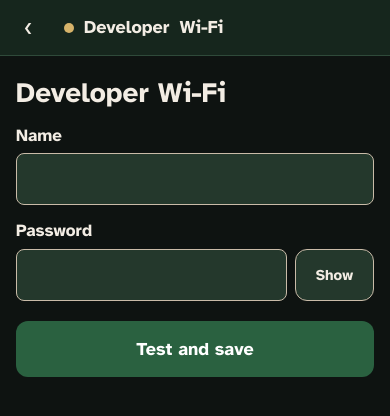
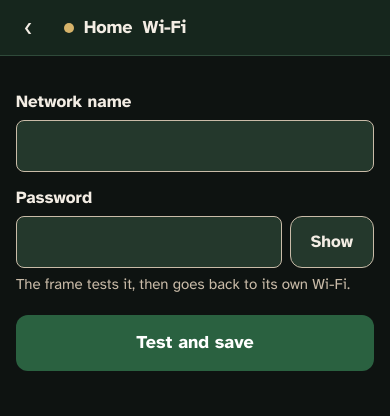
Before and after one commit to Cover100/MemoryFrame, a Flask app: template templates/home_wifi.html in a window 390 px wide. Shown: the top 416 px of the page. Run offline with Flask 3, Linux system fonts and the light colour scheme; the template is opened without the code that fills it, so the values that code supplies are empty; some libraries are stand-ins or nearby versions.

Commit message:
WIP #68: phone states per Wren 12a-12f (confirm, testing, saved, failed, 429)

```diff
--- a/static/homewifi.js
+++ b/static/homewifi.js
@@ -1,55 +1,75 @@
-// #68: developer (home) Wi-Fi from the phone. The password is never shown after submit or kept.
+// #68: home (developer) Wi-Fi from the phone, Wren's 12a-12f. The password is never shown after submit or kept.
 (function () {
   var $ = function (id) { return document.getElementById(id); };
-  var ssid = $("hwSsid"), pw = $("hwPassword"), err = $("hwError");
+  var ssid = $("hwSsid"), pw = $("hwPassword"), err = $("hwError"), show = $("hwShow");
   var MSG = {
     invalid_ssid: "Name must be 1-32 characters.",
     invalid_password: "Password must be 8-63 letters, numbers or symbols (or 64 hex digits).",
     cooldown: "Try again in a few minutes.",
     busy: "Try again in a few minutes."
   };
-  var RESULT = {
-    saved: "Saved. The frame will use it next time it starts in developer mode.",
-    failed: "Couldn't connect. Check the name and password, and that the router is in range."
-  };
+  var STATES = ["formStep", "hwTesting", "hwSaved", "hwFailed"];
+  function view(id) { STATES.forEach(function (s) { $(s).hidden = s !== id; }); }
   function bytes(s) { return new TextEncoder().encode(s).length; }
   function check() {
-    if (bytes(ssid.value) < 1 || bytes(ssid.value) > 32 || /[\x00-\x1f\x7f]/.test(ssid.value)) return MSG.invalid_ssid;
-    if (!(/^[\x20-\x7e]{8,63}$/.test(pw.value) || /^[0-9a-fA-F]{64}$/.test(pw.value))) return MSG.invalid_password;
-    return "";
+    if (bytes(ssid.value) < 1 || bytes(ssid.value) > 32 || /[\x00-\x1f\x7f]/.test(ssid.value)) return ["invalid_ssid", ssid];
+    if (!(/^[\x20-\x7e]{8,63}$/.test(pw.value) || /^[0-9a-fA-F]{64}$/.test(pw.value))) return ["invalid_password", pw];
+    return null;
   }
-  function showErr(m) { err.textContent = m; err.hidden = !m; if (m) pw.value = ""; }
-  $("hwShow").onclick = function () {
-    var show = pw.type === "password"; pw.type = show ? "text" : "password"; this.textContent = show ? "Hide" : "Show";
-  };
+  function setPwShown(on) {
+    pw.type = on ? "text" : "password"; show.textContent = on ? "Hide" : "Show";
+    show.setAttribute("aria-label", on ? "Hide password" : "Show password"); show.setAttribute("aria-pressed", on ? "true" : "false");
+  }
+  function showErr(code, field) {
+    ssid.classList.remove("bad"); pw.classList.remove("bad");
+    err.textContent = code ? MSG[code] || MSG.busy : ""; err.hidden = !code;
+    if (code) { pw.value = ""; setPwShown(false); if (field) field.classList.add("bad"); }
+  }
+  show.onclick = function () { setPwShown(pw.type === "password"); };
+  // 12c: confirm sheet, Cancel is the default.
   $("homeForm").onsubmit = function (e) {
     e.preventDefault();
-    var m = check(); showErr(m); if (m) return;
+    var c = check(); showErr(c && c[0], c && c[1]); if (c) return;
     $("hwConfirmName").textContent = ssid.value; $("hwConfirm").hidden = false; $("hwCancel").focus();
   };
-  $("hwCancel").onclick = function () { $("hwConfirm").hidden = true; pw.value = ""; };
-  function poll() {
+  $("hwCancel").onclick = function () { $("hwConfirm").hidden = true; pw.value = ""; setPwShown(false); $("hwSave").focus(); };
+  $("hwConfirm").addEventListener("keydown", function (e) { if (e.key === "Escape") $("hwCancel").onclick(); });
+  function failed(rateLimited) {
+    // 429: "Try again in a few minutes." in the 12f layout, without the Try again button.
+    $("hwFailedLine").textContent = rateLimited ? MSG.cooldown : "The frame is back on its own Wi-Fi. Your saved network did not change.";
+    $("hwFailedSteps").hidden = rateLimited; $("hwRetry").hidden = rateLimited;
+    view("hwFailed");
+  }
+  var testing = "";
+  function poll() {     // 12d: no countdown; keeps polling while the phone is off the frame's Wi-Fi
     fetch("/admin/home-wifi/status", {credentials: "same-origin", cache: "no-store"})
       .then(function (r) { return r.json(); })
       .then(function (s) {
         if (s.state === "testing") { setTimeout(poll, 3000); return; }
-        $("hwProgress").hidden = true; $("formStep").hidden = false;
-        var res = $("hwResult"); res.textContent = RESULT[s.state] || ""; res.hidden = !res.textContent;
+        if (s.state === "saved") { $("hwSavedName").textContent = s.ssid || testing; view("hwSaved"); $("hwDone").focus(); }
+        else { failed(false); $("hwRetry").focus(); }
       })
-      .catch(function () { setTimeout(poll, 3000); });   // phone off the hotspot for a while: keep trying
+      .catch(function () { setTimeout(poll, 3000); });
   }
+  $("hwDone").onclick = function () { location.href = "/admin/"; };
+  $("hwRetry").onclick = function () { showErr(""); view("formStep"); ssid.focus(); };
   $("hwGo").onclick = function () {
     var name = ssid.value, body = JSON.stringify({ssid: name, password: pw.value, confirm: true});
-    pw.value = ""; $("hwConfirm").hidden = true;
+    pw.value = ""; setPwShown(false); $("hwConfirm").hidden = true;
     var tok = (document.querySelector('meta[name="csrf-token"]') || {}).content || "";
     fetch("/admin/home-wifi", {method: "POST", credentials: "same-origin",
                                headers: {"Content-Type": "application/json", "X-CSRF-Token": tok}, body: body})
       .then(function (r) { return r.json().then(function (j) { return [r.status, j]; }); })
       .then(function (a) {
-        if (a[0] !== 202) { showErr(MSG[a[1].error] || "Try again in a few minutes."); return; }
-        $("formStep").hidden = true; $("hwResult").hidden = true;
-        $("hwTestName").textContent = name; $("hwProgress").hidden = false; setTimeout(poll, 3000);
+        if (a[0] === 429 || (a[1] && a[1].error === "cooldown")) { failed(true); return; }
+        if (a[0] !== 202) { showErr(a[1] && a[1].error, a[1] && a[1].error === "invalid_ssid" ? ssid : pw); return; }
+        testing = name; $("hwTestName").textContent = name; view("hwTesting"); setTimeout(poll, 3000);
       })
-      .catch(function () { showErr("Try again in a few minutes."); });
+      .catch(function () { showErr("busy"); });
   };
+  // Back on the page while a test runs (phone rejoined): resume the testing view.
+  fetch("/admin/home-wifi/status", {credentials: "same-origin", cache: "no-store"})
+    .then(function (r) { return r.json(); })
+    .then(function (s) { if (s.state === "testing") { testing = s.ssid || ""; $("hwTestName").textContent = testing; view("hwTesting"); setTimeout(poll, 3000); } })
+    .catch(function () {});
 })();
--- a/static/phone.css
+++ b/static/phone.css
@@ -319,3 +319,25 @@ body.mf-phone.sheet-open { overflow: hidden; }   /* polish (Wren N5): the page b
 
 /* 08 Can't reach the frame */
 .mf-phone .big-ico { background: var(--mf-red-50); color: var(--mf-red-text); }
+
+/* #68 home Wi-Fi (Wren 12a-12f) */
+.mf-phone .hw-eye { min-width: 72px; min-height: 52px; }
+.mf-phone .hw-eye:focus-visible, .mf-phone #homeForm .field:focus { outline: 3px solid var(--mf-brass); border-color: var(--mf-brass); }
+.mf-phone .hw-err { color: var(--mf-brick-text); font-size: var(--mf-p-small); font-weight: 700; margin: 6px 0 0; }
+.mf-phone .field.bad { border-color: var(--mf-brick-text); }
+.mf-phone .hw-hint { margin-top: 6px; }
+.mf-phone .hw-state { text-align: center; padding: 40px 8px 0; }
+.mf-phone .hw-state h1 { font-size: 24px; margin: 16px 0 8px; overflow-wrap: anywhere; }
+.mf-phone .hw-state p { color: var(--mf-text-2); margin: 0 0 12px; overflow-wrap: anywhere; }
+.mf-phone .hw-spin { width: 56px; height: 56px; margin: 0 auto; border-radius: 50%; border: 5px solid var(--mf-forest-700);
+    border-top-color: var(--mf-leaf); box-sizing: border-box; animation: hw-spin 1.2s linear infinite; }
+@keyframes hw-spin { to { transform: rotate(360deg); } }
+@media (prefers-reduced-motion: reduce) { .mf-phone .hw-spin { animation: none; } }
+.mf-phone .hw-ic { width: 64px; height: 64px; margin: 0 auto; border-radius: 50%; display: flex; align-items: center;
+    justify-content: center; font-size: 34px; color: #fff; font-weight: 700; }
+.mf-phone .hw-ok { background: var(--mf-green); }
+.mf-phone .hw-no { background: var(--mf-brick); }
+.mf-phone .hw-steps { text-align: left; background: var(--mf-forest-900); border: 1px solid var(--mf-forest-700); border-radius: 12px;
+    padding: 12px 14px 12px 34px; margin: 8px 0 16px; color: var(--mf-text); }
+.mf-phone .hw-steps li { margin: 4px 0; }
+.mf-phone .hw-accent { color: var(--mf-accent-text); font-weight: 700; overflow-wrap: anywhere; }
--- a/templates/home_wifi.html
+++ b/templates/home_wifi.html
@@ -1,23 +1,24 @@
 {% extends "_phone.html" %}
-{% block title %}Developer Wi-Fi{% endblock %}
-{% block heading %}Developer <span class="nw">Wi-Fi</span>{% endblock %}
+{% block title %}Home Wi-Fi{% endblock %}
+{% block heading %}Home <span class="nw">Wi-Fi</span>{% endblock %}
 {% block content %}
-<h1>Developer <span class="nw">Wi-Fi</span></h1>
-{% if saved %}<p class="muted">Saved: <b class="strong"><bdi id="savedName">{{ saved }}</bdi></b></p>{% endif %}
+<div id="formStep">
+{% if saved %}<p class="muted">Saved network: <b class="strong"><bdi id="savedName">{{ saved }}</bdi></b></p>{% endif %}
 <form id="homeForm" novalidate>
-  <div id="formStep">
-    <label class="f" for="hwSsid">Name</label>
+  <label class="f" for="hwSsid">Network name</label>
   <input class="field" id="hwSsid" autocomplete="off" autocapitalize="off" autocorrect="off" spellcheck="false">
   <label class="f" for="hwPassword">Password</label>
   <div class="pw">
     <input class="field" id="hwPassword" type="password" autocomplete="off" autocapitalize="off" autocorrect="off" spellcheck="false">
-      <button type="button" id="hwShow" class="secondary small">Show</button>
+    <button type="button" id="hwShow" class="secondary hw-eye" aria-label="Show password" aria-pressed="false">Show</button>
   </div>
-    <p class="err" id="hwError" role="alert" hidden></p>
+  <p class="hw-err" id="hwError" role="alert" hidden></p>
+  <p class="small muted hw-hint">The frame tests it, then goes back to its own <span class="nw">Wi-Fi</span>.</p>
   <button type="submit" id="hwSave" class="block big mt">Test and save</button>
+</form>
 </div>
 <div id="hwConfirm" class="scrim" hidden>
-    <div class="sheet" role="alertdialog" aria-modal="true" aria-labelledby="hwConfirmTitle">
+  <div class="sheet" role="dialog" aria-modal="true" aria-labelledby="hwConfirmTitle">
     <h2 id="hwConfirmTitle">Change home <span class="nw">Wi-Fi</span>?</h2>
     <p>Your phone will disconnect from the frame for up to 90 seconds.</p>
     <p class="flush">Network: <b><bdi id="hwConfirmName"></bdi></b></p>
@@ -27,11 +28,24 @@
     </div>
   </div>
 </div>
-</form>
-<div id="hwProgress" hidden>
-  <p><b>Testing <bdi id="hwTestName"></bdi>...</b></p>
-  <p class="small muted">Your phone may disconnect. Wait, or rejoin the frame's <span class="nw">Wi-Fi</span> at http://10.42.0.1/.</p>
+<div id="hwTesting" class="hw-state" role="status" hidden>
+  <div class="hw-spin" aria-hidden="true"></div>
+  <h1>Testing <bdi id="hwTestName"></bdi>...</h1>
+  <p>Your phone may disconnect. Wait, or rejoin the frame's <span class="nw">Wi-Fi</span> at <span class="hw-accent">http://10.42.0.1/</span></p>
 </div>
-<p id="hwResult" role="status" hidden></p>
+<div id="hwSaved" class="hw-state" role="status" hidden>
+  <div class="hw-ic hw-ok" aria-hidden="true">✓</div>
+  <h1>Saved</h1>
+  <p>The frame will use <b class="strong"><bdi id="hwSavedName"></bdi></b> next time it starts in developer mode.</p>
+  <button type="button" class="block big" id="hwDone">Done</button>
+</div>
+<div id="hwFailed" class="hw-state" role="alert" hidden>
+  <div class="hw-ic hw-no" aria-hidden="true">!</div>
+  <h1 id="hwFailedTitle">Couldn't connect</h1>
+  <p id="hwFailedLine">The frame is back on its own <span class="nw">Wi-Fi</span>. Your saved network did not change.</p>
+  <ol class="hw-steps" id="hwFailedSteps"><li>Check the name and password.</li><li>Make sure the router is in range.</li><li>Try again.</li></ol>
+  <button type="button" id="hwRetry" class="block big">Try again</button>
+  <p class="small muted mt">Lost the page? Join the frame's <span class="nw">Wi-Fi</span> and open <span class="hw-accent">http://10.42.0.1/</span></p>
+</div>
 {% endblock %}
 {% block scripts %}<script src="{{ static('homewifi.js') }}"></script>{% endblock %}
```
Lines whose indentation alone changed are shown as unchanged.
